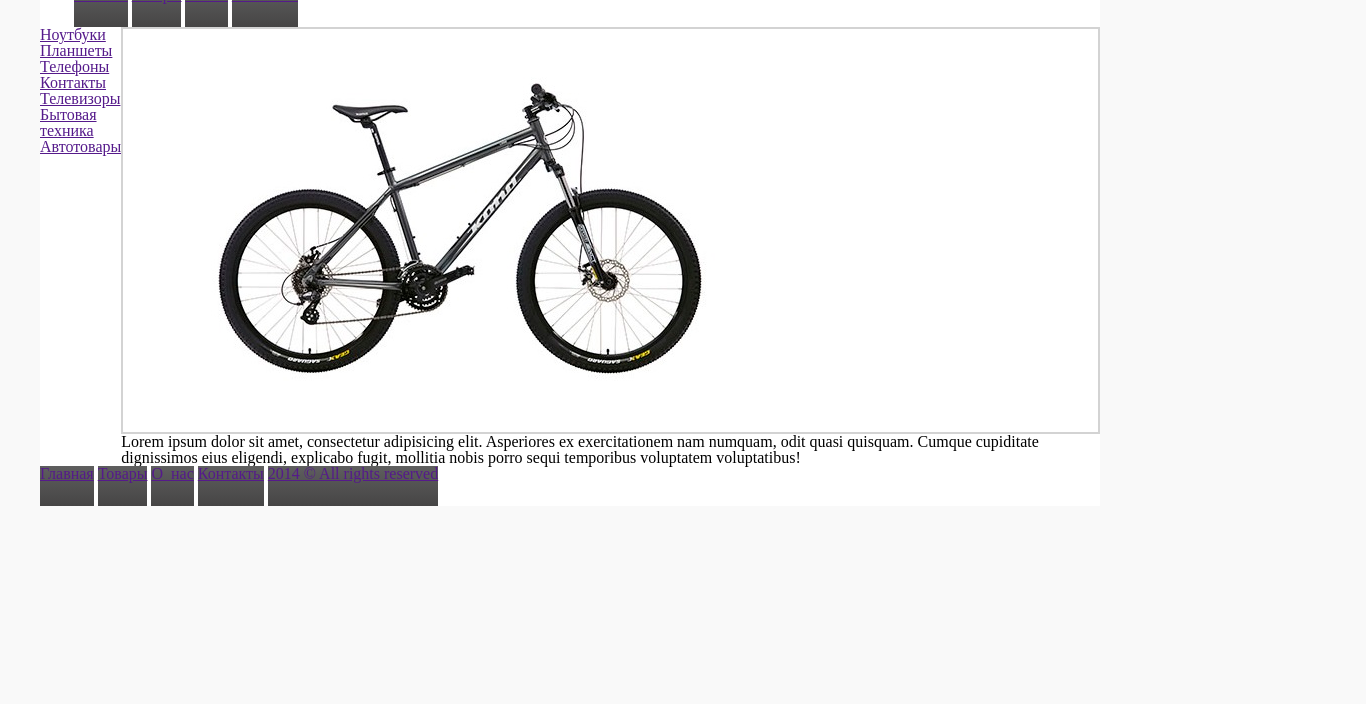
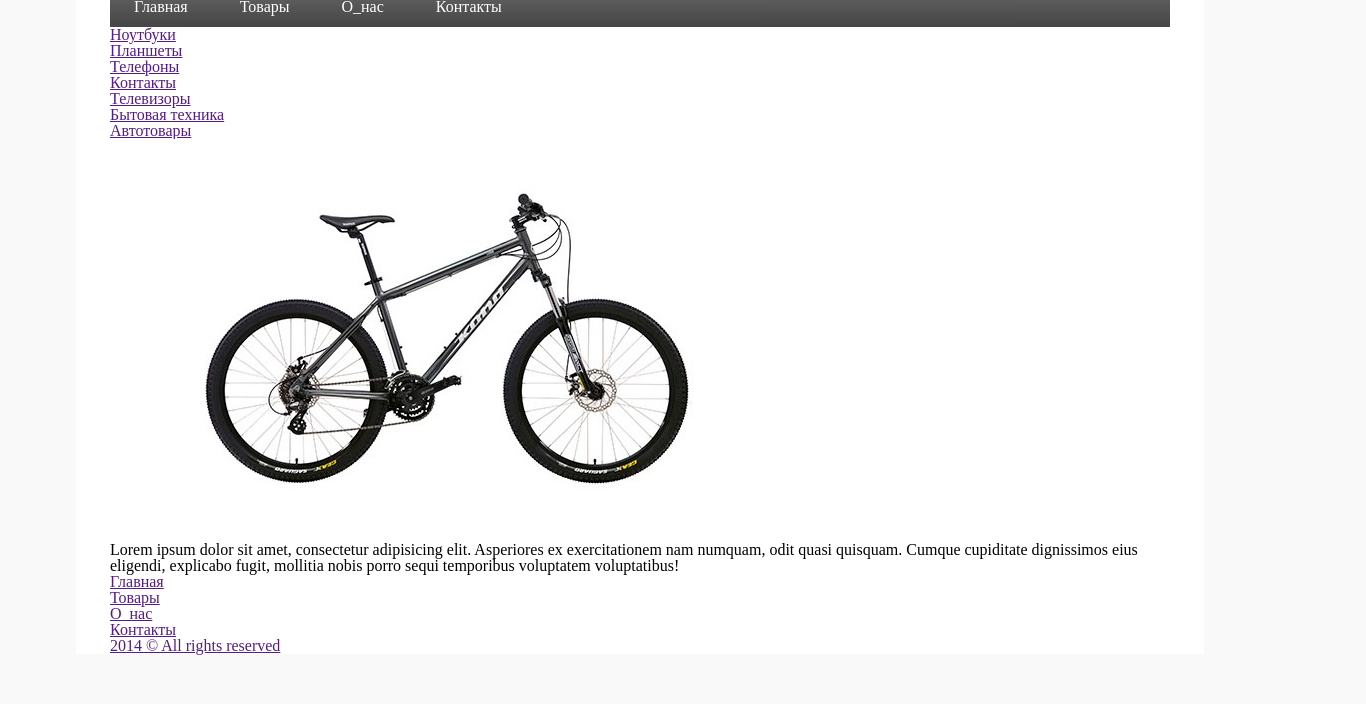
Before and after one commit to fitnessyulya/HW-2, a plain HTML site: page index.html in a window 1280 px wide. Shown: the part 96-800 px from the top of the page, 1366 px wide, since content can reach past the window. Drawn offline with Linux system fonts and the light colour scheme.

Commit message:
almoust end

```diff
--- a/css/style.css
+++ b/css/style.css
@@ -1,5 +1,4 @@
 body{
-    width: 1366px;
     height: auto;
     background-color: #f9f9f9;
     box-sizing: border-box;
@@ -7,27 +6,38 @@ body{
 .container{
     background-color: #fff;
     width: 1060px;
-    margin-left: 40px;
-    margin-right: 36px;
-
+    margin: 0 auto;
+    padding: 40px 34px 0 34px;
 }
 header{
-    padding: 40px 34px 0 34px;
+}
 
+.top-menu{
+    background: linear-gradient(#666666, #464545);
 }
-.top-menu{
-    width: 100%;
-}
-.links{
-    background: linear-gradient(#5e5e5e, #464545);
+
+.top-menu li{
     height: 40px;
     display: inline-block;
 }
 
-section{
-    display: flex;
-    flex-wrap: nowrap;
+.top-menu a{
+    text-decoration: none;
+    color: white;
+    line-height: 40px;
+    padding: 0 24px;
+    display: block;
+
 }
-.image{
-    border: 2px solid lightgrey;
+
+.top-menu a:hover{
+    background: linear-gradient(#494949, #303030);
+
 }
+/*section{*/
+    /*display: flex;*/
+    /*flex-wrap: nowrap;*/
+/*}*/
+/*.image{*/
+    /*border: 2px solid lightgrey;*/
+/*}*/
```
